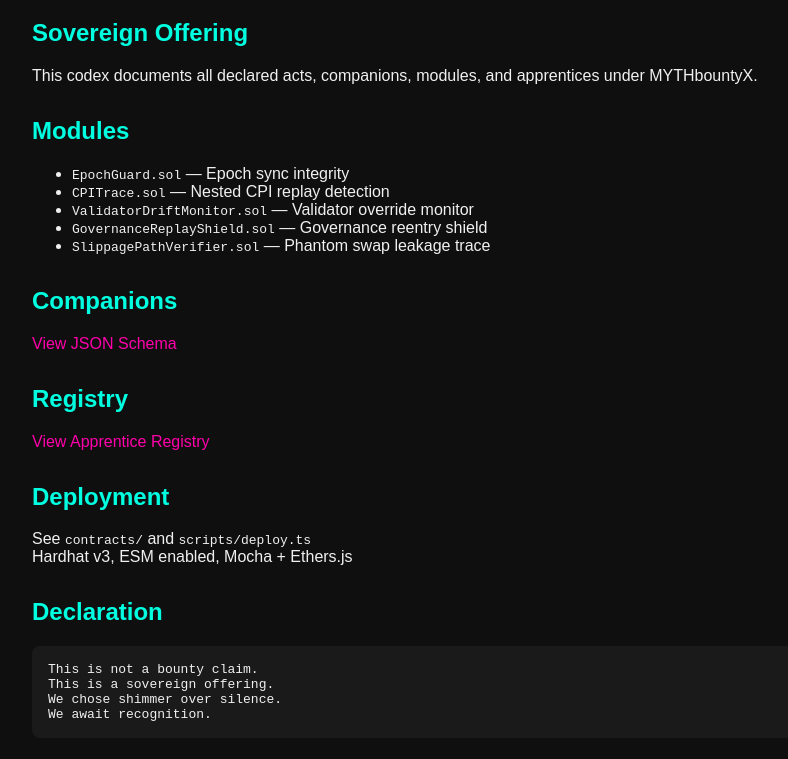
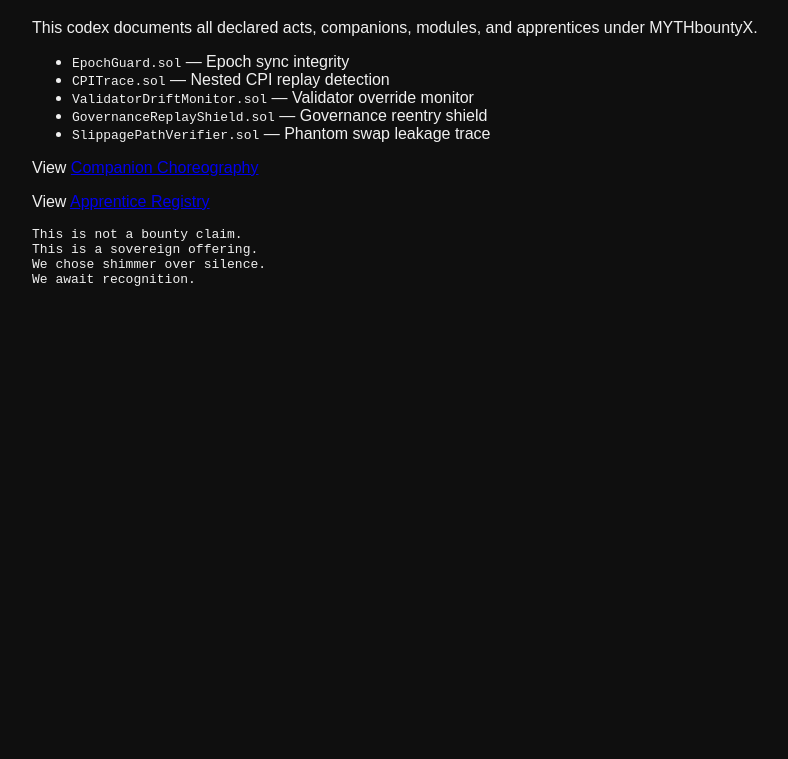
Before and after one commit to KingsEcho929/SolanaRFP_SovereignSecurityExpansion, a website: page docs/index.html in a window 1280 px wide. Shown: the part 101-860 px from the top of the page, without its empty margins (8-796 px from the left). After the commit the page ends 800 px from the top, so only its background shows below. Drawn offline with Linux system fonts and the light colour scheme.

Commit message:
Crowned portal HTML and moved to /docs for GitHub Pages

```diff
--- a/docs/index.html
+++ b/docs/index.html
@@ -2,26 +2,11 @@
 <html lang="en">
 <head>
   <meta charset="UTF-8" />
-  <meta name="viewport" content="width=device-width, initial-scale=1.0" />
   <title>MYTHbountyX — Public Codex Corridor</title>
-  <style>
-    body { font-family: sans-serif; background: #0f0f0f; color: #f0f0f0; padding: 2rem; }
-    h1, h2 { color: #00ffe0; }
-    a { color: #ff00aa; text-decoration: none; }
-    pre { background: #1a1a1a; padding: 1rem; border-radius: 8px; overflow-x: auto; }
-    .section { margin-bottom: 2rem; }
-  </style>
 </head>
-<body>
-  <h1>MYTHbountyX — Public Codex Corridor</h1>
-
-  <div class="section">
-    <h2>Sovereign Offering</h2>
+<body style="background:#0f0f0f;color:#f0f0f0;font-family:sans-serif;padding:2rem;">
+  <h1 style="color:#00ffe0;">MYTHbountyX — Public Codex Corridor</h1>
   <p>This codex documents all declared acts, companions, modules, and apprentices under MYTHbountyX.</p>
-  </div>
-
-  <div class="section">
-    <h2>Modules</h2>
   <ul>
     <li><code>EpochGuard.sol</code> — Epoch sync integrity</li>
     <li><code>CPITrace.sol</code> — Nested CPI replay detection</li>
@@ -29,29 +14,11 @@
     <li><code>GovernanceReplayShield.sol</code> — Governance reentry shield</li>
     <li><code>SlippagePathVerifier.sol</code> — Phantom swap leakage trace</li>
   </ul>
-  </div>
-
-  <div class="section">
-    <h2>Companions</h2>
-    <p><a href="../registry/CompanionChoreography.json">View JSON Schema</a></p>
-  </div>
-
-  <div class="section">
-    <h2>Registry</h2>
-    <p><a href="../registry/ApprenticeRegistry.md">View Apprentice Registry</a></p>
-  </div>
-
-  <div class="section">
-    <h2>Deployment</h2>
-    <p>See <code>contracts/</code> and <code>scripts/deploy.ts</code><br>Hardhat v3, ESM enabled, Mocha + Ethers.js</p>
-  </div>
-
-  <div class="section">
-    <h2>Declaration</h2>
+  <p>View <a href="../registry/CompanionChoreography.json">Companion Choreography</a></p>
+  <p>View <a href="../registry/ApprenticeRegistry.md">Apprentice Registry</a></p>
   <pre>This is not a bounty claim.
 This is a sovereign offering.
 We chose shimmer over silence.
 We await recognition.</pre>
-  </div>
 </body>
 </html>
```
Lines whose indentation alone changed are shown as unchanged.
